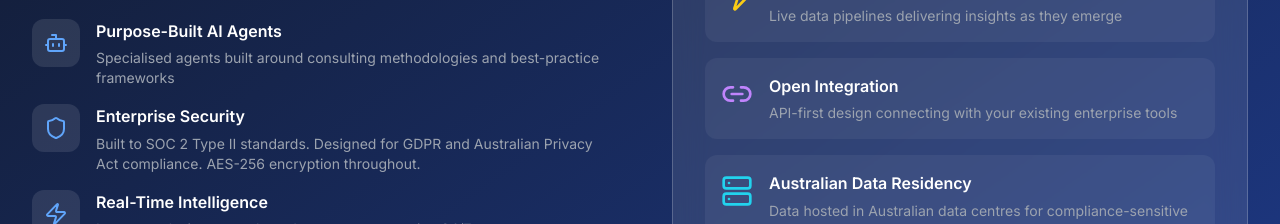
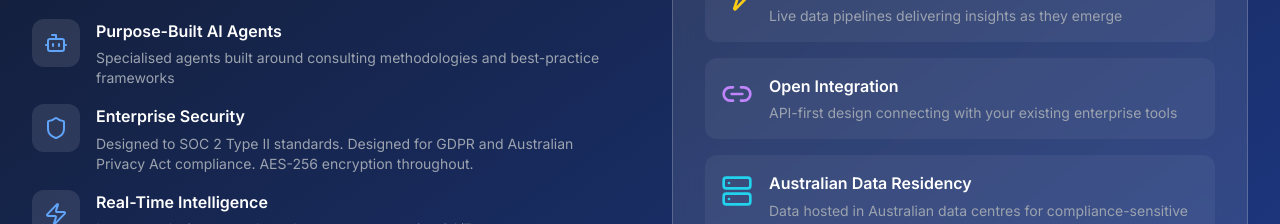
Before and after one commit to BrooklynY/acooya-consulting, a React (Vite) app: page /about in a window 1280 px wide. Shown: the part 2900-3124 px from the top of the page. Built offline with nearby package versions, Linux system fonts and the light colour scheme.

Commit message:
Update description for Enterprise Security feature
from "Built" to "Designed" for now, till SOC2 is implemented.

Signed-off-by: Chookln <96118081+BrooklynY@users.noreply.github.com>

```diff
--- a/src/pages/AboutPage.tsx
+++ b/src/pages/AboutPage.tsx
@@ -466,7 +466,7 @@ const AboutPage: React.FC = () => {
               <div className="space-y-4">
                 {[
                   { icon: Bot, title: 'Purpose-Built AI Agents', desc: 'Specialised agents built around consulting methodologies and best-practice frameworks' },
-                  { icon: Shield, title: 'Enterprise Security', desc: 'Built to SOC 2 Type II standards. Designed for GDPR and Australian Privacy Act compliance. AES-256 encryption throughout.' },
+                  { icon: Shield, title: 'Enterprise Security', desc: 'Designed to SOC 2 Type II standards. Designed for GDPR and Australian Privacy Act compliance. AES-256 encryption throughout.' },
                   { icon: Zap, title: 'Real-Time Intelligence', desc: 'Instant analysis, research, and response generation 24/7' },
                   { icon: BarChart3, title: 'Advanced Analytics', desc: 'Comprehensive insights and KPI tracking for engagement performance' },
                 ].map((item, i) => (
```
